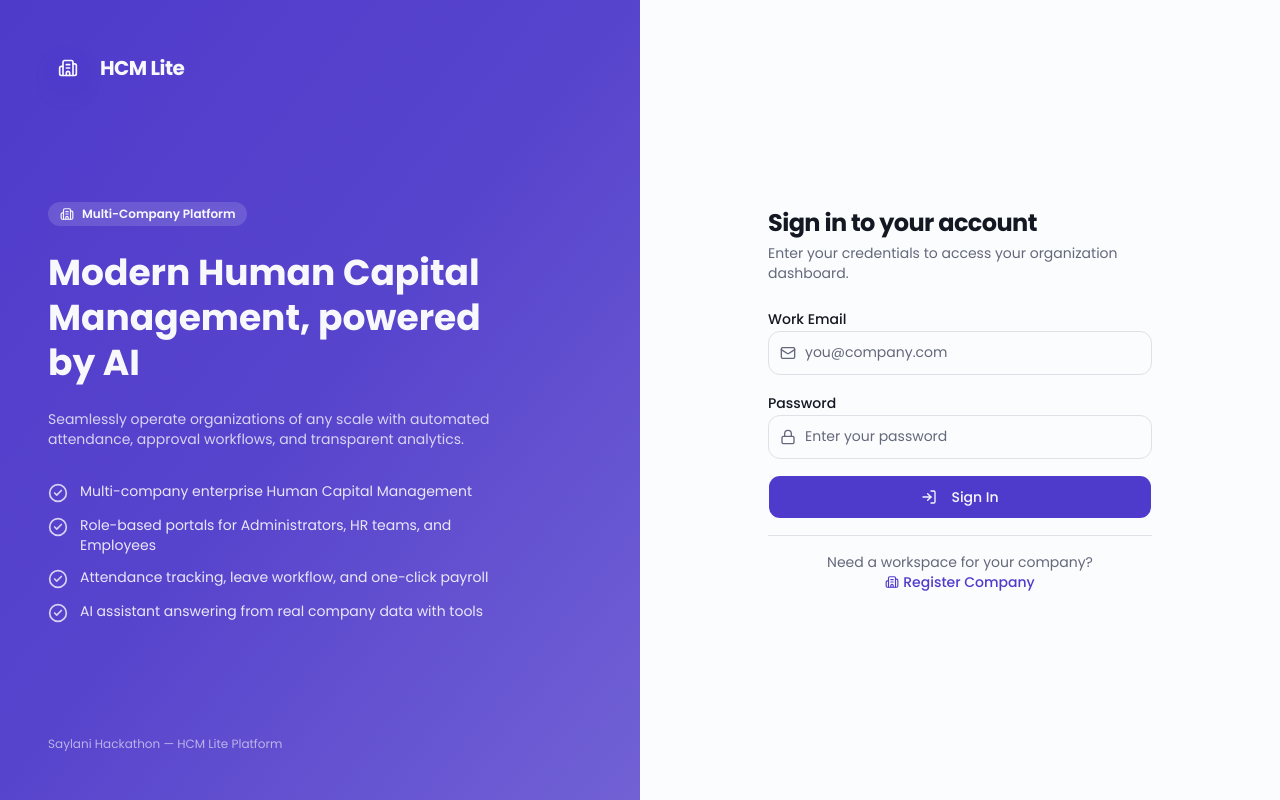
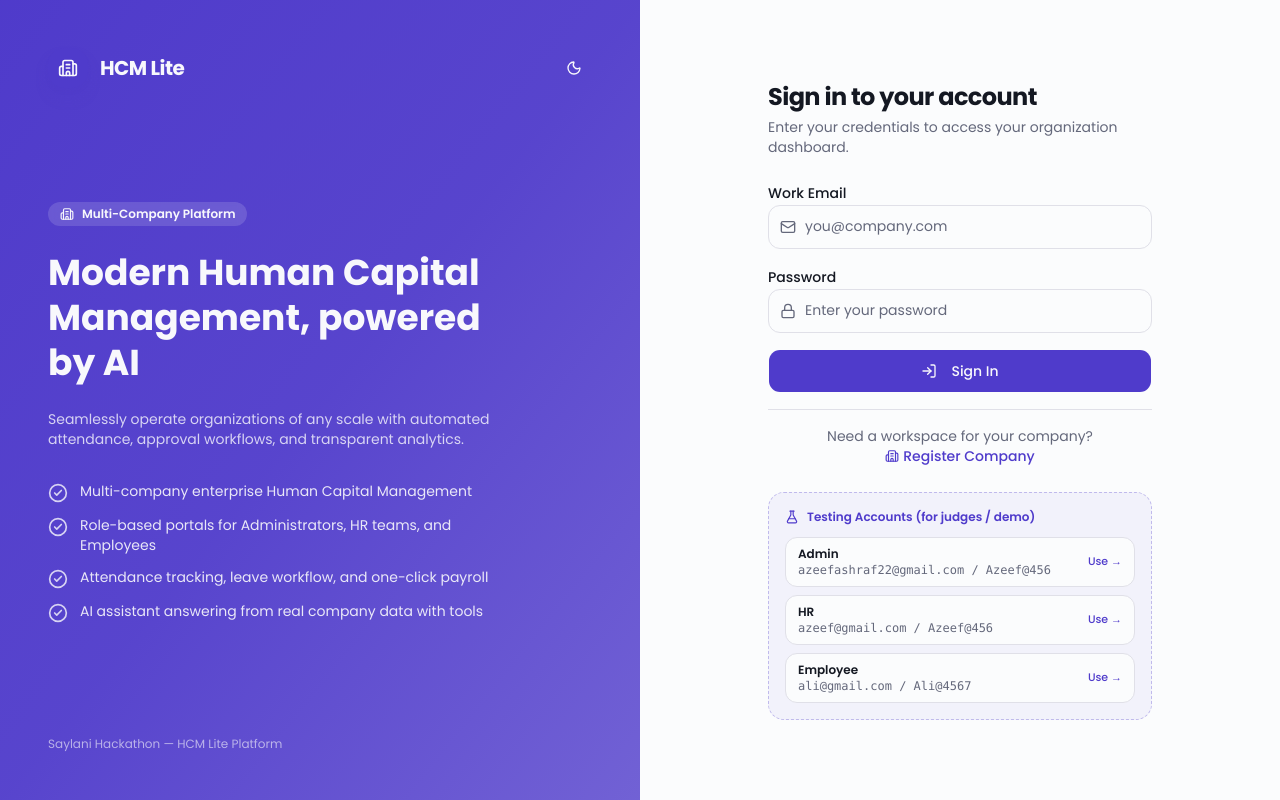
Before and after one commit to Azeef-dev/HCM-Lite-AI, a React (Vite) app in the folder frontend/: page /login in a window 1280 px wide. Built offline with nearby package versions, Linux system fonts and the light colour scheme.

Commit message:
feat: integrate ThemeToggle component and add demo account functionality in Login page

```diff
--- a/frontend/src/pages/Login.jsx
+++ b/frontend/src/pages/Login.jsx
@@ -4,7 +4,8 @@ import { useAuth } from "@/context/AuthContext";
 import { Button } from "@/components/ui/button";
 import { Input } from "@/components/ui/input";
 import Logo from "@/components/Logo";
-import { Mail, Lock, Loader2, CheckCircle2, LogIn, Building2, UserPlus } from "lucide-react";
+import ThemeToggle from "@/components/ThemeToggle";
+import { Mail, Lock, Loader2, CheckCircle2, LogIn, Building2, FlaskConical } from "lucide-react";
 import toast from "react-hot-toast";
 import { validateEmail } from "@/lib/validators";
 
@@ -13,6 +14,13 @@ const FEATURES = [
     "Role-based portals for Administrators, HR teams, and Employees",
     "Attendance tracking, leave workflow, and one-click payroll",
     "AI assistant answering from real company data with tools",
+];
+
+// Demo / judging accounts — swap these out before a real production launch.
+const TEST_ACCOUNTS = [
+    { role: "Admin", email: "azeefashraf22@gmail.com", password: "Azeef@456" },
+    { role: "HR", email: "azeef@gmail.com", password: "Azeef@456" },
+    { role: "Employee", email: "ali@gmail.com", password: "Ali@4567" },
 ];
 
 export function redirectByRole(role, navigate) {
@@ -55,13 +63,22 @@ export default function Login() {
         }
     }
 
+    function useTestAccount(acc) {
+        setEmail(acc.email);
+        setPassword(acc.password);
+        setErrors({});
+        toast.success(`${acc.role} demo credentials filled — hit Sign In`);
+    }
+
     return (
         <div className="min-h-screen grid lg:grid-cols-2 bg-background">
-            {/* Left branding panel */}
             <div className="hidden lg:flex flex-col justify-between bg-linear-to-br from-primary via-primary/95 to-primary/80 text-primary-foreground p-12">
-                <div className="flex items-center gap-3">
-                    <Logo size="md" />
-                    <span className="text-xl font-bold tracking-tight">HCM Lite</span>
+                <div className="flex items-center justify-between">
+                    <div className="flex items-center gap-3">
+                        <Logo size="md" />
+                        <span className="text-xl font-bold tracking-tight">HCM Lite</span>
+                    </div>
+                    <ThemeToggle className="text-primary-foreground hover:bg-primary-foreground/10" />
                 </div>
                 <div className="space-y-6 max-w-md">
                     <div className="inline-flex items-center gap-2 px-3 py-1 rounded-full bg-primary-foreground/15 text-primary-foreground text-xs font-semibold backdrop-blur-xs">
@@ -83,17 +100,17 @@ export default function Login() {
                         ))}
                     </ul>
                 </div>
-                <p className="text-xs text-primary-foreground/60">
-                    Saylani Hackathon — HCM Lite Platform
-                </p>
+                <p className="text-xs text-primary-foreground/60">Saylani Hackathon — HCM Lite Platform</p>
             </div>
 
-            {/* Right form panel */}
             <div className="flex items-center justify-center p-6 sm:p-10">
                 <div className="w-full max-w-sm">
-                    <div className="lg:hidden flex items-center gap-3 mb-8">
-                        <Logo size="sm" />
-                        <span className="text-lg font-bold">HCM Lite</span>
+                    <div className="lg:hidden flex items-center justify-between mb-8">
+                        <div className="flex items-center gap-3">
+                            <Logo size="sm" />
+                            <span className="text-lg font-bold">HCM Lite</span>
+                        </div>
+                        <ThemeToggle />
                     </div>
 
                     <h2 className="text-2xl font-bold tracking-tight">Sign in to your account</h2>
@@ -109,10 +126,7 @@ export default function Login() {
                                 <Input
                                     type="email"
                                     value={email}
-                                    onChange={(e) => {
-                                        setEmail(e.target.value);
-                                        setErrors((p) => ({ ...p, email: undefined }));
-                                    }}
+                                    onChange={(e) => { setEmail(e.target.value); setErrors((p) => ({ ...p, email: undefined })); }}
                                     placeholder="you@company.com"
                                     className="pl-9 h-11"
                                 />
@@ -127,10 +141,7 @@ export default function Login() {
                                 <Input
                                     type="password"
                                     value={password}
-                                    onChange={(e) => {
-                                        setPassword(e.target.value);
-                                        setErrors((p) => ({ ...p, password: undefined }));
-                                    }}
+                                    onChange={(e) => { setPassword(e.target.value); setErrors((p) => ({ ...p, password: undefined })); }}
                                     placeholder="Enter your password"
                                     className="pl-9 h-11"
                                 />
@@ -139,11 +150,7 @@ export default function Login() {
                         </div>
 
                         <Button type="submit" className="w-full h-11" disabled={submitting}>
-                            {submitting ? (
-                                <Loader2 className="h-4 w-4 mr-2 animate-spin" />
-                            ) : (
-                                <LogIn className="h-4 w-4 mr-2" />
-                            )}
+                            {submitting ? <Loader2 className="h-4 w-4 mr-2 animate-spin" /> : <LogIn className="h-4 w-4 mr-2" />}
                             Sign In
                         </Button>
 
@@ -157,6 +164,29 @@ export default function Login() {
                             </p>
                         </div>
                     </form>
+
+                    <div className="mt-6 rounded-xl border border-dashed border-primary/30 bg-primary/5 p-4">
+                        <div className="flex items-center gap-2 text-xs font-semibold text-primary mb-3">
+                            <FlaskConical className="h-3.5 w-3.5" />
+                            Testing Accounts (for judges / demo)
+                        </div>
+                        <div className="space-y-2">
+                            {TEST_ACCOUNTS.map((acc) => (
+                                <button
+                                    key={acc.role}
+                                    type="button"
+                                    onClick={() => useTestAccount(acc)}
+                                    className="w-full flex items-center justify-between gap-2 rounded-lg bg-background border px-3 py-2 text-left hover:border-primary/40 hover:bg-primary/5 transition-colors"
+                                >
+                                    <div className="min-w-0">
+                                        <p className="text-xs font-semibold">{acc.role}</p>
+                                        <p className="text-xs text-muted-foreground truncate font-mono">{acc.email} / {acc.password}</p>
+                                    </div>
+                                    <span className="text-[11px] font-medium text-primary shrink-0">Use →</span>
+                                </button>
+                            ))}
+                        </div>
+                    </div>
                 </div>
             </div>
         </div>
```
